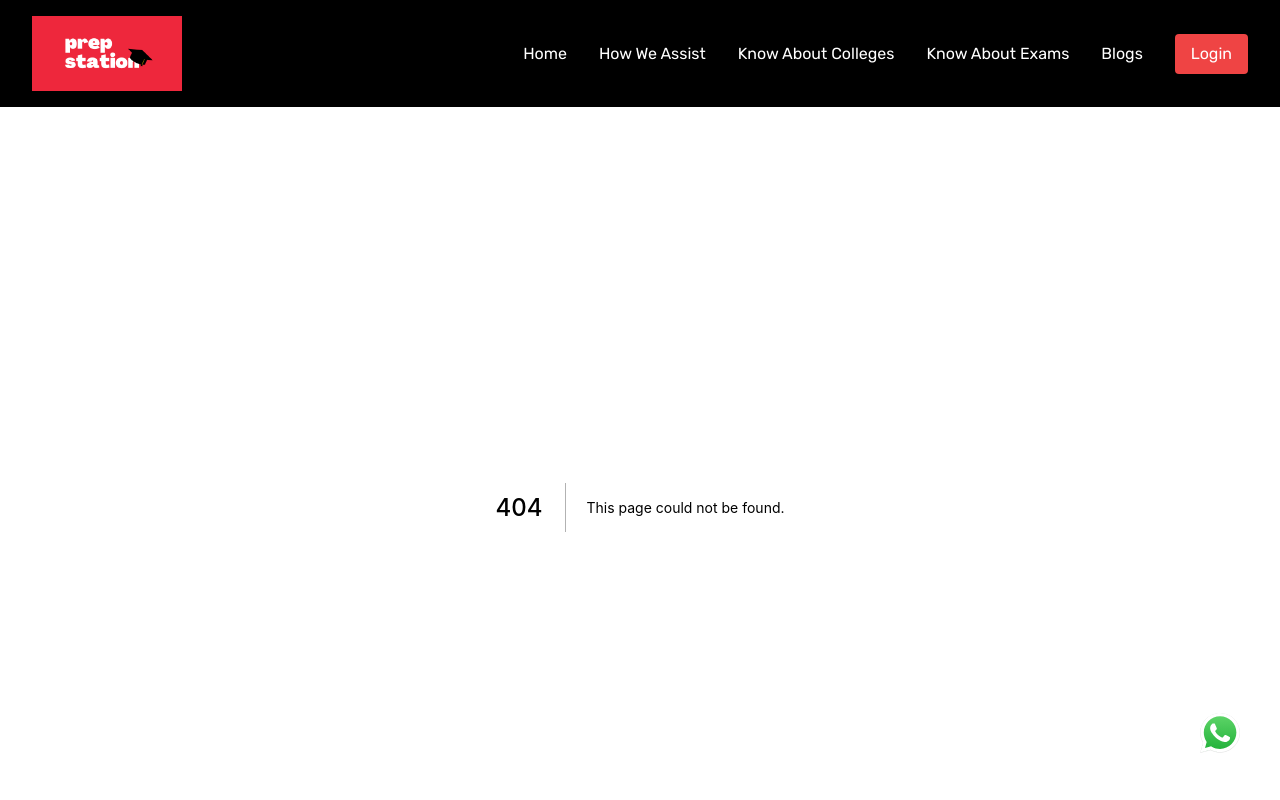
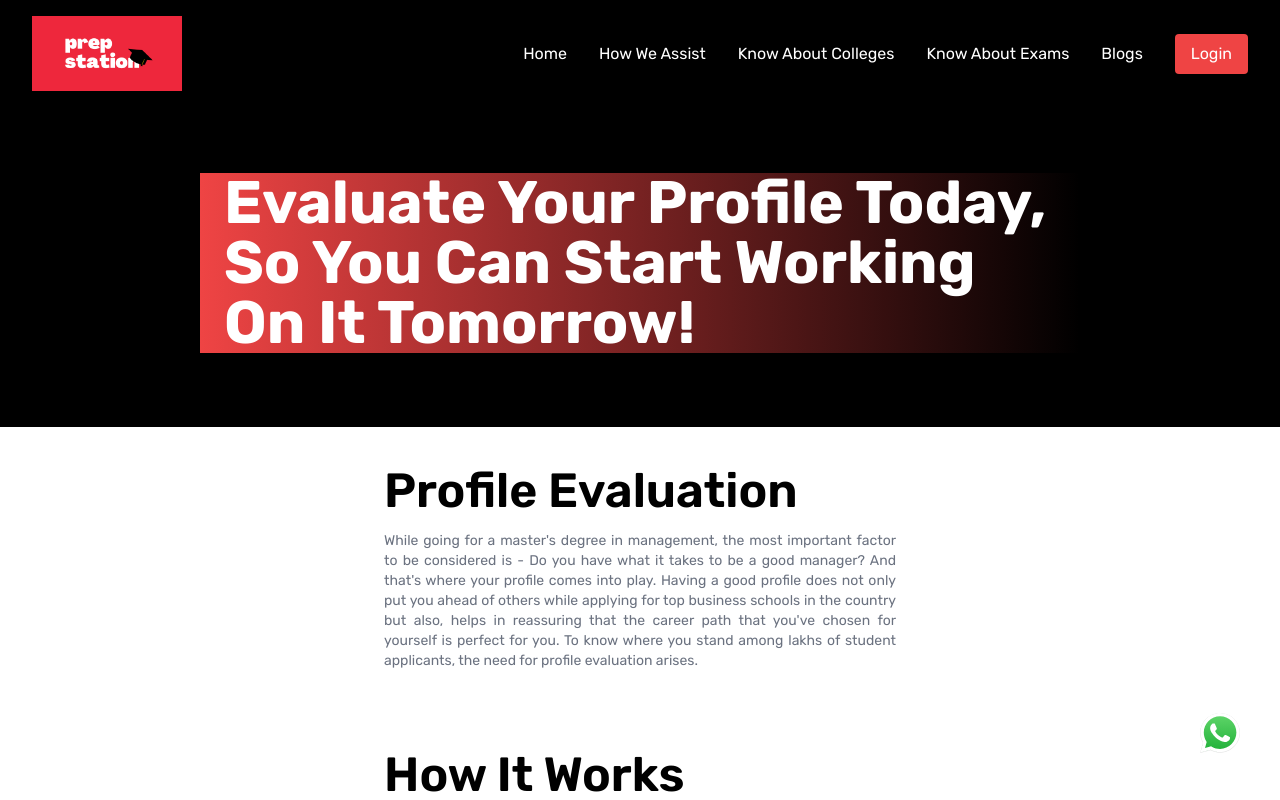
Before and after one commit to bhatvikrant/prep-station, a Next.js app: page /evaluate-profile in a window 1280 px wide. Before the commit this address had no page. Shown: the top 800 px of the page. Built offline with nearby package versions, Linux system fonts and the light colour scheme.

Commit message:
new page + sections added on evaluate profile

```diff
--- /dev/null
+++ b/src/components/EvaluateProfile/Landing.tsx
@@ -0,0 +1,27 @@
+// import Image from 'next/image'
+
+const Landing: React.FC = () => {
+  return (
+    <div className="relative h-40 bg-black md:h-80">
+      {/* <div className="filter brightness-50">
+        <Image
+          src="/custom-bg.png"
+          layout="responsive"
+          objectFit="cover"
+          objectPosition="top"
+          height={250}
+          width={500}
+          alt="Prep Station"
+        />
+      </div> */}
+
+      <div className="absolute flex flex-col items-center justify-center w-full px-2 transform -translate-y-1/2 md:max-w-4xl top-1/2 md:left-1/2 md:-translate-x-1/2">
+        <h1 className="tw-landing__text">
+          Evaluate Your Profile Today, So You Can Start Working On It Tomorrow!
+        </h1>
+      </div>
+    </div>
+  )
+}
+
+export default Landing
--- /dev/null
+++ b/src/components/EvaluateProfile/ParaSection.tsx
@@ -0,0 +1,17 @@
+interface Props {
+  heading: string
+  para: string
+}
+
+const ParaSection: React.FC<Props> = ({ heading, para }) => {
+  return (
+    <div>
+      <h2 className="tw-section-heading">{heading}</h2>
+      <p className="mt-4 text-sm text-justify text-gray-500 dark:text-gray-400 lg:max-w-lg">
+        {para}
+      </p>
+    </div>
+  )
+}
+
+export default ParaSection
--- /dev/null
+++ b/src/pages/evaluate-profile.tsx
@@ -0,0 +1,27 @@
+// COMPONENTS
+import Landing from '@/components/EvaluateProfile/Landing'
+import ParaSection from '@/components/EvaluateProfile/ParaSection'
+
+const EvaluateProfile: React.FC = () => {
+  return (
+    <div>
+      <Landing />
+
+      <div className="flex flex-col items-center m-4 my-10 space-y-20">
+        {/* ========= Profile Evaluation ========= */}
+        <ParaSection
+          heading="Profile Evaluation"
+          para={`While going for a master's degree in management, the most important factor to be considered is - Do you have what it takes to be a good manager? And that's where your profile comes into play. Having a good profile does not only put you ahead of others while applying for top business schools in the country but also, helps in reassuring that the career path that you've chosen for yourself is perfect for you. To know where you stand among lakhs of student applicants, the need for profile evaluation arises.`}
+        />
+
+        {/* ========= How It Works ========= */}
+        <ParaSection
+          heading="How It Works"
+          para={`PrepStation's Profile Evaluator takes into account all the criteria that a particular business school considers while choosing students for its program. It carefully measures your grades and years of work experience against the amount of weightage given by top business schools in India, to these parameters. It analyses your background, stream, years of work experience and gives an accurate percentage chance of getting into each business school, separately. `}
+        />
+      </div>
+    </div>
+  )
+}
+
+export default EvaluateProfile
```
Also changed, not shown: tsconfig.json (+7 -1 lines), .eslintrc.json.
